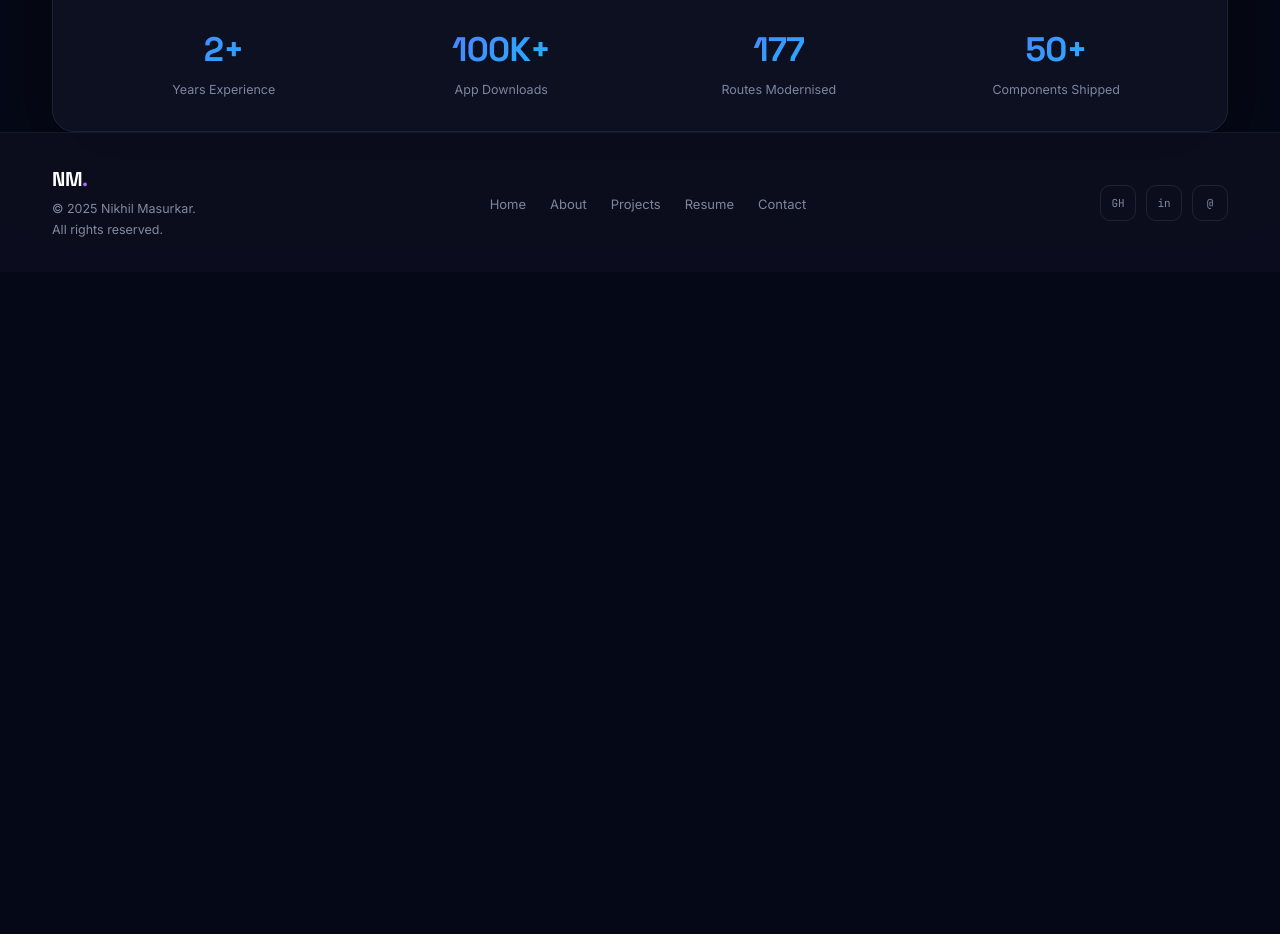
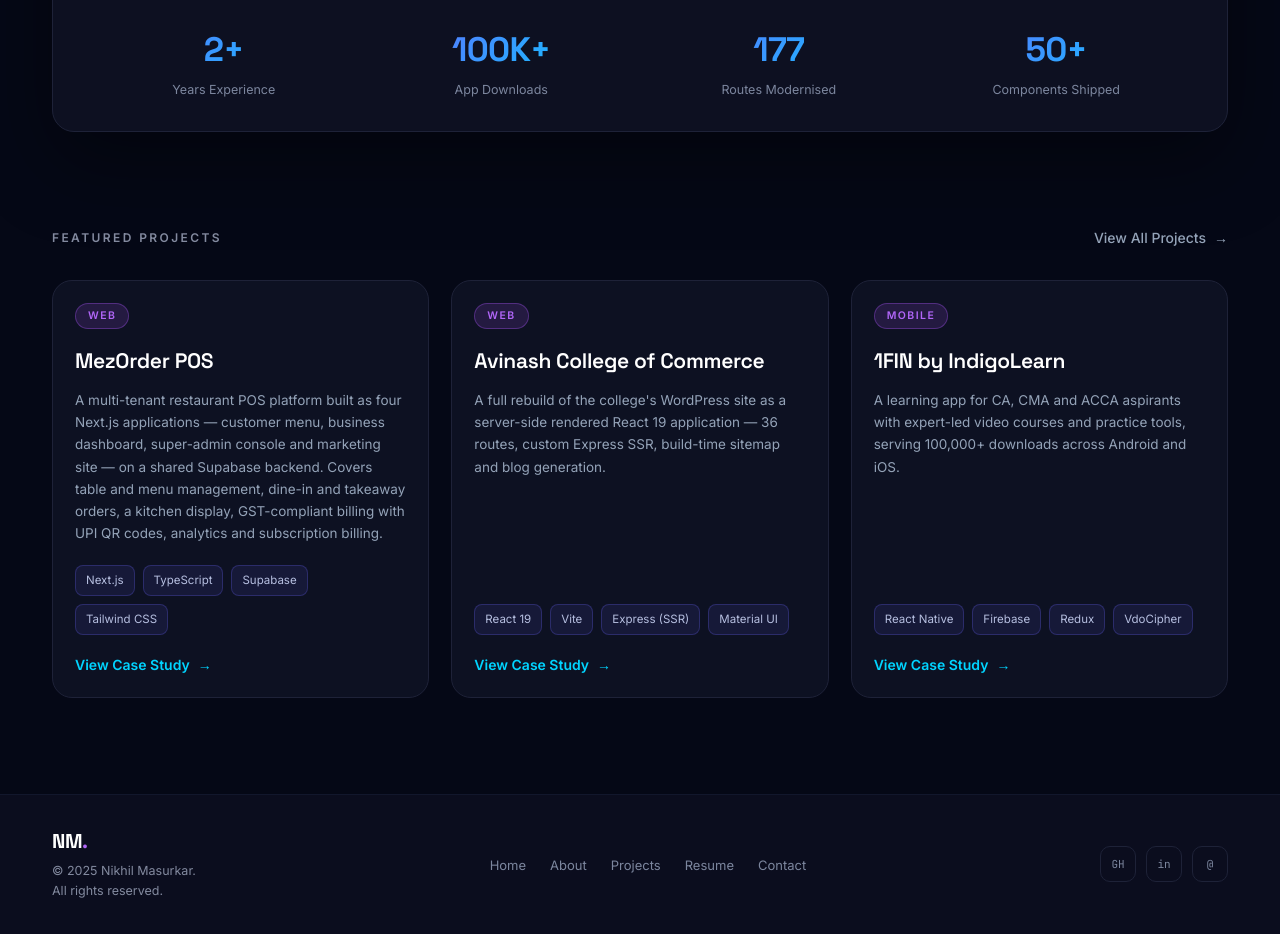
Before and after one commit to NikhilMasurkar/Portfolio, a Next.js app: page / in a window 1280 px wide. Shown: the part 940-1874 px from the top of the page. Before the commit the page ends 1212 px from the top, so only its background shows below. Built offline with nearby package versions, Linux system fonts and the light colour scheme; no server answers.

Commit message:
feat: add featured projects section

```diff
--- a/src/app/page.tsx
+++ b/src/app/page.tsx
@@ -1,3 +1,4 @@
+import { FeaturedProjects } from "@/components/home/featured-projects";
 import { Hero } from "@/components/home/hero";
 import { ProofStrip } from "@/components/home/proof-strip";
 
@@ -6,6 +7,7 @@ export default function HomePage() {
     <>
       <Hero />
       <ProofStrip />
+      <FeaturedProjects />
     </>
   );
 }
--- /dev/null
+++ b/src/components/home/featured-projects.tsx
@@ -0,0 +1,64 @@
+import Link from "next/link";
+import { Container } from "@/components/ui/container";
+import { Reveal } from "@/components/ui/reveal";
+import { featuredProjects } from "@/data/projects";
+
+export function FeaturedProjects() {
+  return (
+    <section className="py-24">
+      <Container>
+        <div className="mb-8 flex items-center justify-between gap-6">
+          <h2 className="text-xs font-semibold tracking-[0.2em] text-dim">
+            FEATURED PROJECTS
+          </h2>
+          <Link
+            href="/projects"
+            className="flex items-center gap-2 text-sm font-medium text-muted transition-colors hover:text-secondary"
+          >
+            View All Projects <span aria-hidden>→</span>
+          </Link>
+        </div>
+
+        <ul className="grid grid-cols-3 gap-[22px] max-[1160px]:grid-cols-2 max-[720px]:grid-cols-1">
+          {featuredProjects.map((project, index) => (
+            <li key={project.slug} className="flex">
+              <Reveal delay={index * 0.08} className="flex w-full">
+                <article className="flex w-full flex-col rounded-[20px] border border-line bg-surface/90 p-[22px] transition-all hover:-translate-y-1 hover:border-primary">
+                  <p className="mb-4 self-start rounded-full border border-accent/35 bg-accent/15 px-3 py-1 text-[10.5px] font-semibold tracking-[0.14em] text-accent-text">
+                    {project.category.toUpperCase()}
+                  </p>
+
+                  <h3 className="m-0 mb-3 font-display text-[21px] font-semibold tracking-[-0.015em]">
+                    {project.name}
+                  </h3>
+
+                  <p className="mb-5 text-[13.5px] leading-[1.65] text-muted">
+                    {project.summary}
+                  </p>
+
+                  <ul className="mt-auto flex flex-wrap gap-2">
+                    {project.tech.slice(0, 4).map((tech) => (
+                      <li
+                        key={tech}
+                        className="rounded-lg border border-primary/25 bg-primary/10 px-2.5 py-1.5 text-[11.5px] text-fg-4"
+                      >
+                        {tech}
+                      </li>
+                    ))}
+                  </ul>
+
+                  <Link
+                    href={`/projects/${project.slug}`}
+                    className="mt-5 flex items-center gap-2 text-sm font-semibold text-secondary"
+                  >
+                    View Case Study <span aria-hidden>→</span>
+                  </Link>
+                </article>
+              </Reveal>
+            </li>
+          ))}
+        </ul>
+      </Container>
+    </section>
+  );
+}
```
